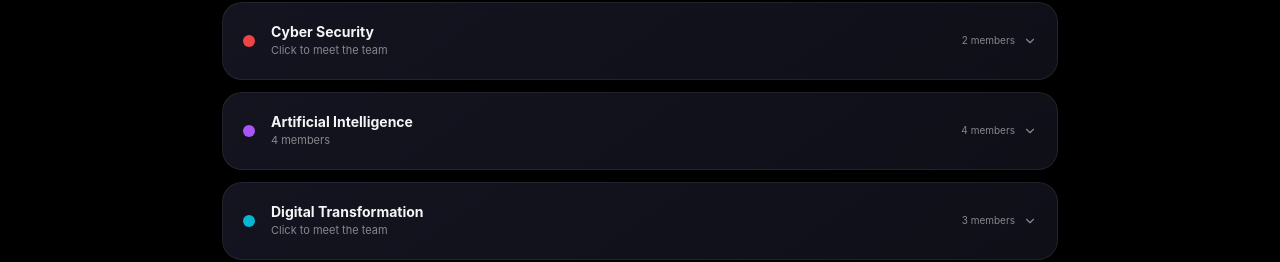
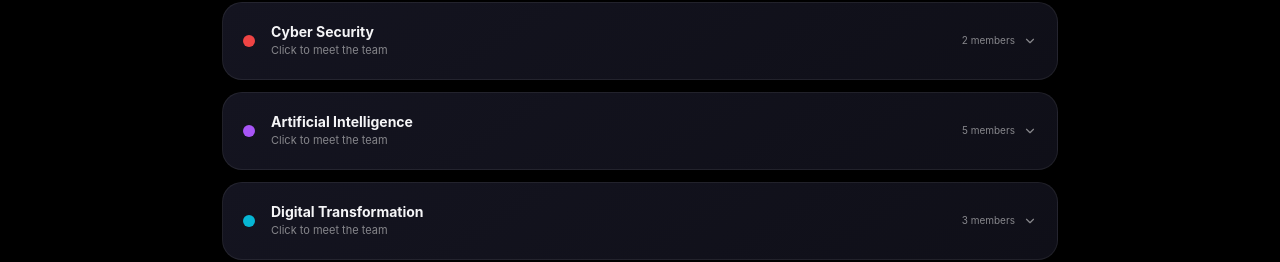
Before and after one commit to uffbilxl/sca, a Next.js app: page /committee in a window 1280 px wide. Shown: the part 960-1222 px from the top of the page. Built offline with nearby package versions, Linux system fonts and the light colour scheme.

Commit message:
Committee: add TBC head placeholder back for AI, matching Cyber Security

```diff
--- a/src/app/committee/page.tsx
+++ b/src/app/committee/page.tsx
@@ -79,6 +79,10 @@ const DEPARTMENTS: Section[] = [
   {
     name: 'Artificial Intelligence',
     color: '#a855f7',
+    head: {
+      name: 'TBC',
+      role: 'Head of AI',
+    },
     members: [
       { name: 'Mohamed Dahir',       role: 'Sports Analytics Lead',  linkedin: 'https://www.linkedin.com/in/m-a-dahir/' },
       { name: 'Zakaria Miah',        role: 'Technical Coordinator',  linkedin: 'https://www.linkedin.com/in/zakaria-miah/' },
```
